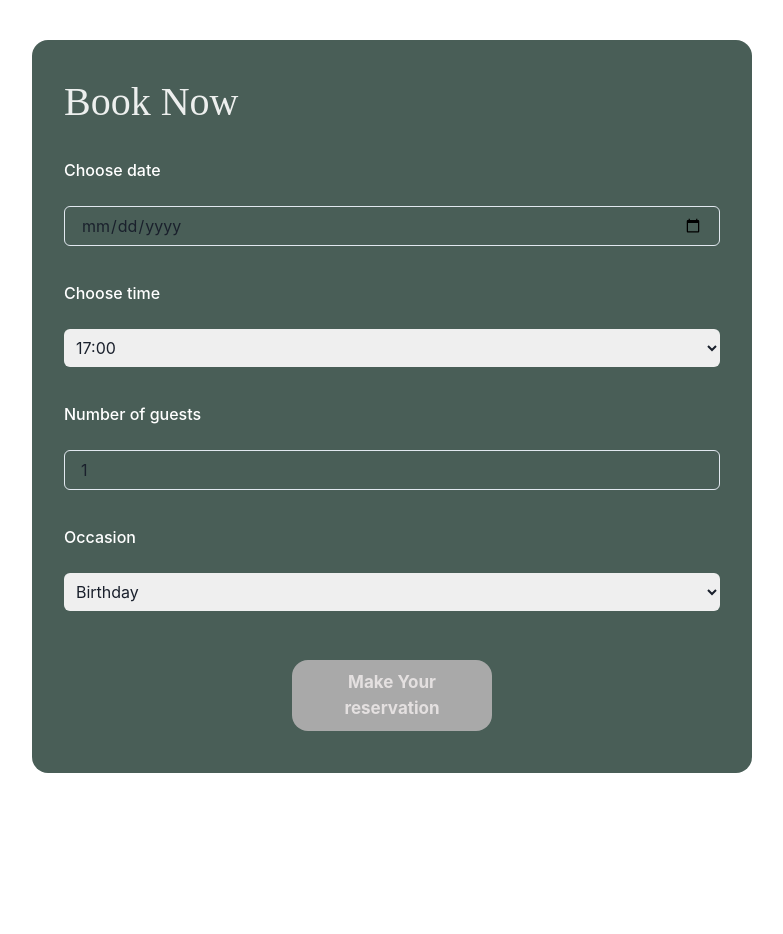
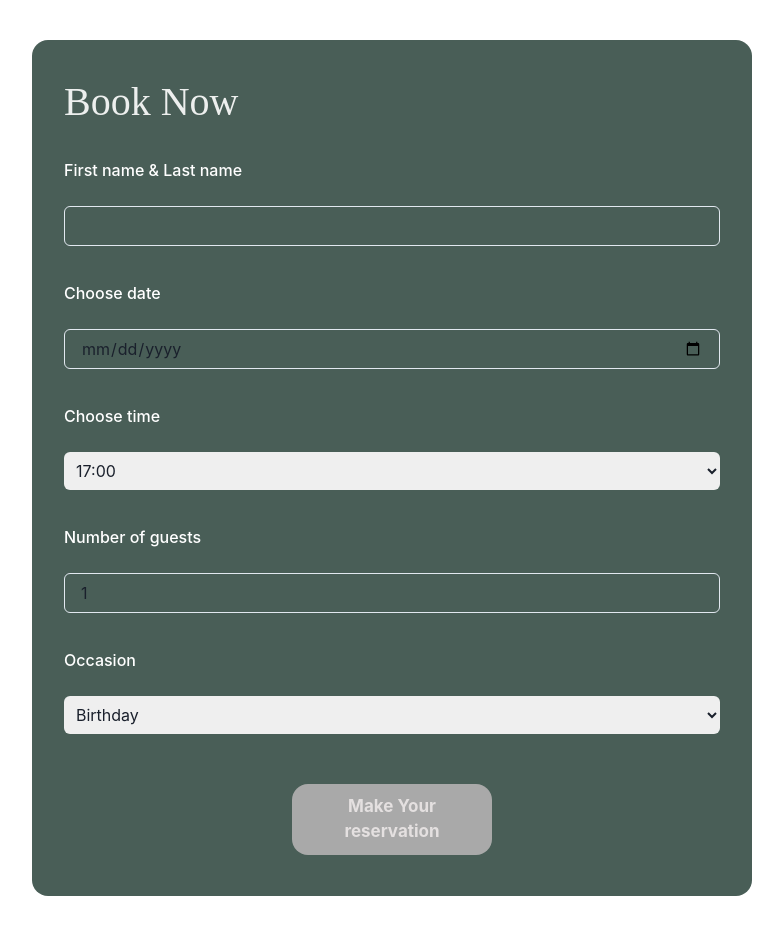
Before and after one commit to baharb/Little_Lemon, a React (Create React App) app: page /booking in a window 1280 px wide. Shown: the whole page, without its empty margins (248-1031 px from the left). Before the commit the page ends 813 px from the top, so only its background shows below. Built offline with nearby package versions, Linux system fonts and the light colour scheme; a web font is replaced by a local one.

Commit message:
IMPROVEMENTS

```diff
--- a/src/components/BookingForm.js
+++ b/src/components/BookingForm.js
@@ -11,24 +11,14 @@ import {
 
 const BookingForm = (
     {
-      availableTimes,
-      setAvailableTimes,
       dispatchDate,
       state,
       submitForm,
-      isFormSubmitted,
     }) => {
-
-  // const [formValues, setFormValues] = useState({
-  //   resDate: resDate !== "" ? resDate: "",
-  //   resTime: "",
-  //   guests: 1,
-  //   occasion: "Birthday",
-  //   disabled: true,
-  // });
 
   const formik = useFormik({
     initialValues: {
+      name: "",
       resDate: "",
       resTime: "17:00",
       occasion: "Birthday",
@@ -40,45 +30,51 @@ const BookingForm = (
     validationSchema: Yup.object().shape({
       resDate: Yup.string().required('Reservation Date is required'),
       guests: Yup.number().min(1).max(10).required("Guests' number is required"),
+      name: Yup.string().required("Name is required"),
       // Add more fields and validation rules as needed
     }),
   });
 
 
-
-
-  // const handleOnChange = (e) =>{
-  //   setFormValues({
-  //     ...formValues,
-  //     [e.target.name]: e.target.value,
-  //     // disabled: (formValues.guests >= 1 && formValues.resTime != "")
-  //   });
-  //   console.log([e.target.name]+"-"+ e.target.value)
-  //   console.log((formValues.guests >= 1) +"---"+(formValues.resTime))
-  // }
-
   const handleDateSelection = (event) =>{
     const selectedDate = event.target.value;
     // resDate = selectedDate
-    console.log("dateeee:"+formik.values.guests +"-"+formik.values.occasion+"-"+
-      formik.values.resDate+"-"+formik.values.resTime
-    )
+    // console.log(event.target.value);
+    //   formik.values.resDate+"-"+formik.values.resTime
+    // )
     formik.handleChange(event);
 
     dispatchDate(selectedDate)
   }
-
-  // const handleDateChange = (event) => {
-  //   const newDate = event.target.value;
-  //   formik.handleChange(event); // Call Formik's handleChange method to update the form field value
-  //   updateTimes(newDate);
-  // };
 
   return (
     <div className="bookingForm">
       <form onSubmit={(e) => { e.preventDefault(); formik.handleSubmit(e)}}>
         <fieldset>
         <h2 className="subTitle">Book Now</h2>
+          <div className="field">
+          <FormControl isInvalid={formik.errors.name && formik.touched.name}>
+
+            <FormLabel htmlFor="name">First name & Last name</FormLabel>
+            <Input
+              id="name"
+              name="name"
+              data-testid="name"
+              type="input"
+              onChange={formik.handleChange}
+              onBlur={formik.handleBlur}
+              // {...formik.getFieldProps("resDate")}
+              aria-label="Enter your name"
+              required
+              />
+              <FormErrorMessage>
+                  {(formik.errors.name && formik.touched.name) ?
+                    (
+                      formik.errors.name
+                    ) : ""}
+              </FormErrorMessage>
+            </FormControl>
+          </div>
           <div className="field">
           <FormControl isInvalid={formik.errors.resDate && formik.touched.resDate}>
 
@@ -90,6 +86,8 @@ const BookingForm = (
               type="date"
               onChange={handleDateSelection}
               onBlur={formik.handleBlur}
+
+              aria-label="Enter your reservation date"
               // {...formik.getFieldProps("resDate")}
               required
               />
@@ -113,6 +111,7 @@ const BookingForm = (
               onChange={formik.handleChange}
               onBlur={formik.handleBlur}
               value={formik.values.resTime}
+              aria-label="Enter your reservation time"
               required>
                  {state && state.map(time => (<option key={time}>{time}</option>))}
             </select>
@@ -139,6 +138,7 @@ const BookingForm = (
               max="10"
               id="guests"
               value={formik.values.guests}
+              aria-label="Enter your number of guests"
               onChange={formik.handleChange}
               onBlur={formik.handleBlur}
               required/>
@@ -160,6 +160,7 @@ const BookingForm = (
              value={formik.values.occasion}
               onChange={formik.handleChange}
               onBlur={formik.handleBlur}
+              aria-label="Select your occasion"
               >
                 <option value="Birthday">Birthday</option>
                 <option value="Anniversary">Anniversary</option>
@@ -175,6 +176,8 @@ const BookingForm = (
 
           <div className="field buttonField">
             <button type="submit" id="submit" className="button"
+
+            aria-label="Submit your reservation"
             disabled={!(formik.values.resDate &&
                         formik.values.resTime &&
                         formik.values.guests &&
--- a/src/components/Card.js
+++ b/src/components/Card.js
@@ -9,15 +9,20 @@ const Card = ({ title, description, imageSrc, price }) => {
   // Feel free to import other UI components from Chakra UI if you wish to.
   return (
     <div alignItems='left' bg="white" borderRadius="10px" className="card">
-      <Image  src={imageSrc} />
+      <Image  src={imageSrc}
+      aria-label="Week's special image"
+       />
       <HStack>
       <Heading  padding="15px" as='h4' size='md' color="black">{title}</Heading>
-      <Text color={"#EE9972"}>{price}</Text>
+      <Text color={"#EE9972"}
+      aria-label="Price">{price}</Text>
       </HStack>
-      <Text padding="0 15px 10px 15px" marginTop="0px !important" fontSize='md' color="gray">{description}</Text>
+      <Text padding="0 15px 10px 15px" marginTop="0px !important" fontSize='md' color="gray"
+         aria-label="description image"
+      >{description}</Text>
       <HStack padding="0 15px 10px 15px">
         <Text  fontSize='xs' color="black">Order a delivery</Text>
-        <Image  src={delivery} />
+        <Image  src={delivery} aria-label="delivery image icon"/>
       </HStack>
     </div>
   );
```
Also changed, not shown: src/components/BookingPage.test111.js (added, +16 -0 lines), 1 other file (tests, documents, lock files or other folders).
